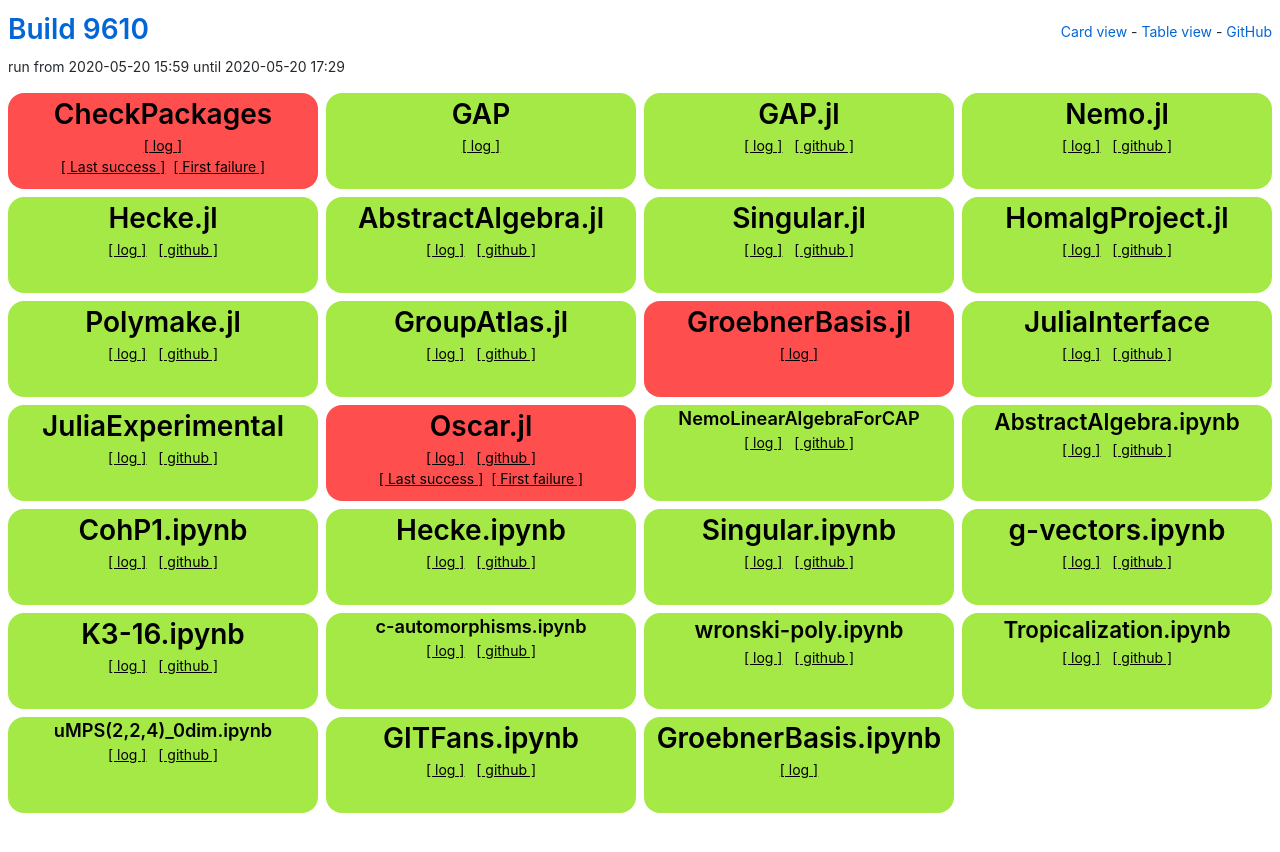
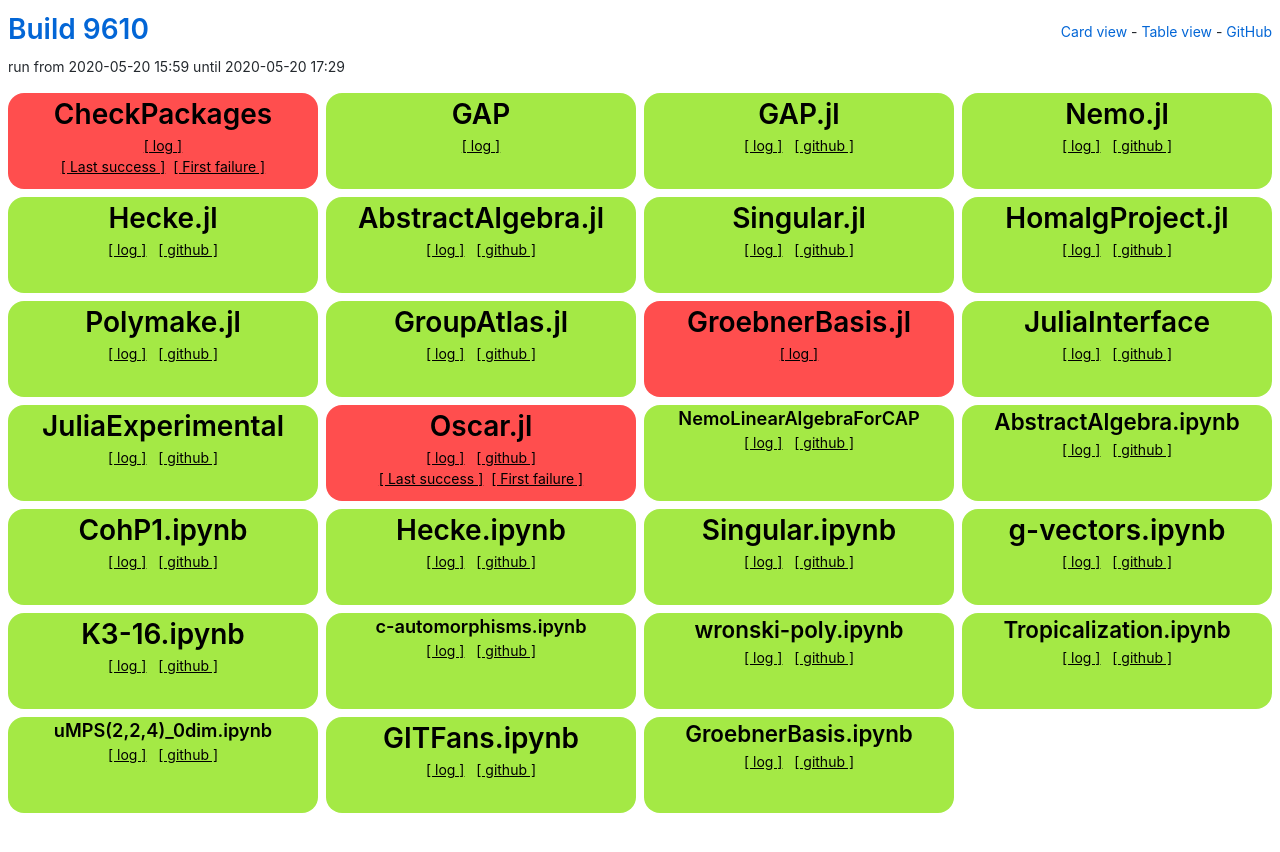
Before and after one commit to oscar-system/oscar-ci-status, a Jekyll site: the page built from index.html, in a window 1280 px wide. Shown: the top 852 px of the page. Built offline with Jekyll 4.4.1, drawn with Linux system fonts in a browser that asks for light colours.

Commit message:
Added GroebnerBasis card information.

```diff
--- a/_data/github.yml
+++ b/_data/github.yml
@@ -25,3 +25,4 @@
 Tropicalization.ipynb: https://github.com/micjoswig/oscar-notebooks
 "uMPS(2,2,4)_0dim.ipynb": https://github.com/homalg-project/CapHomalgNotebooks
 GITFans.ipynb: https://github.com/oscar-system/GITFans
+GroebnerBasis.ipynb: https://github.com/ederc/GroebnerBasisNotebooks
--- a/assets/css/cards.css
+++ b/assets/css/cards.css
@@ -87,3 +87,7 @@
 .umps-2-2-4-0dim-ipynb h3 {
   font-size:1.3em !important
 }
+
+.groebnerbasis-ipynb h3 {
+  font-size:1.6em !important
+}
```
